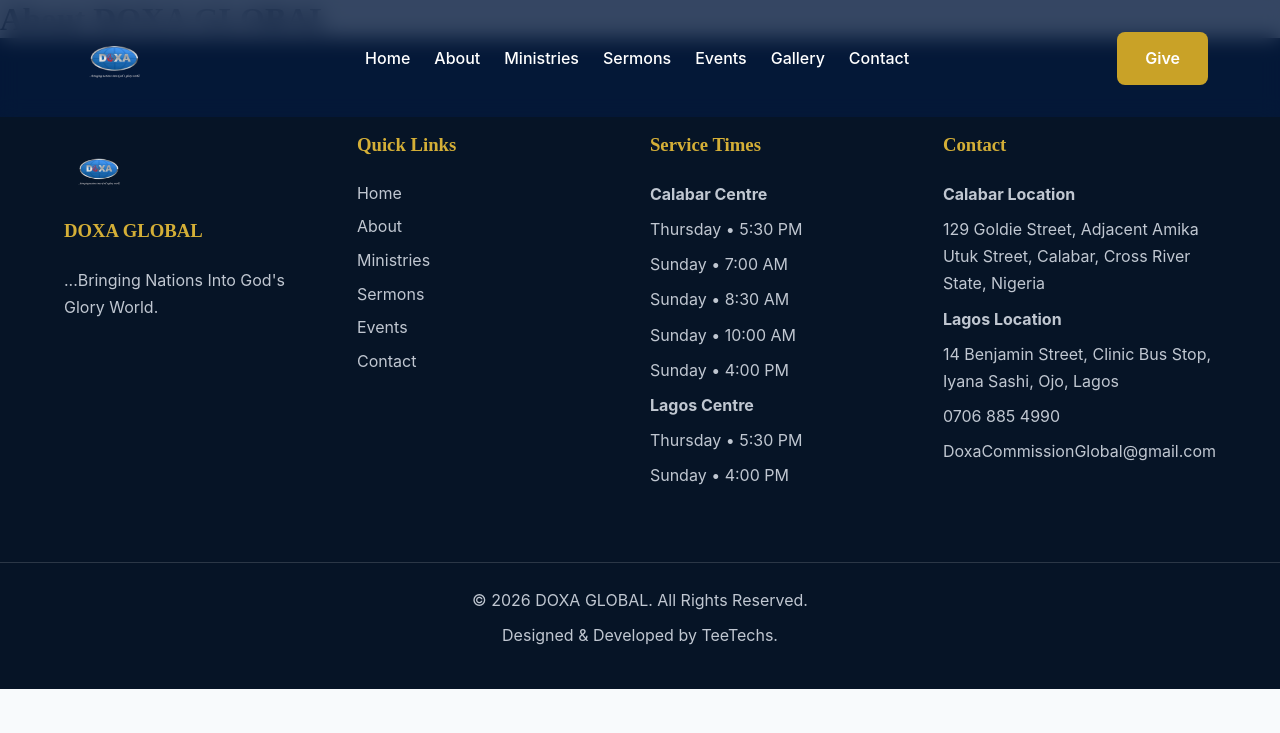
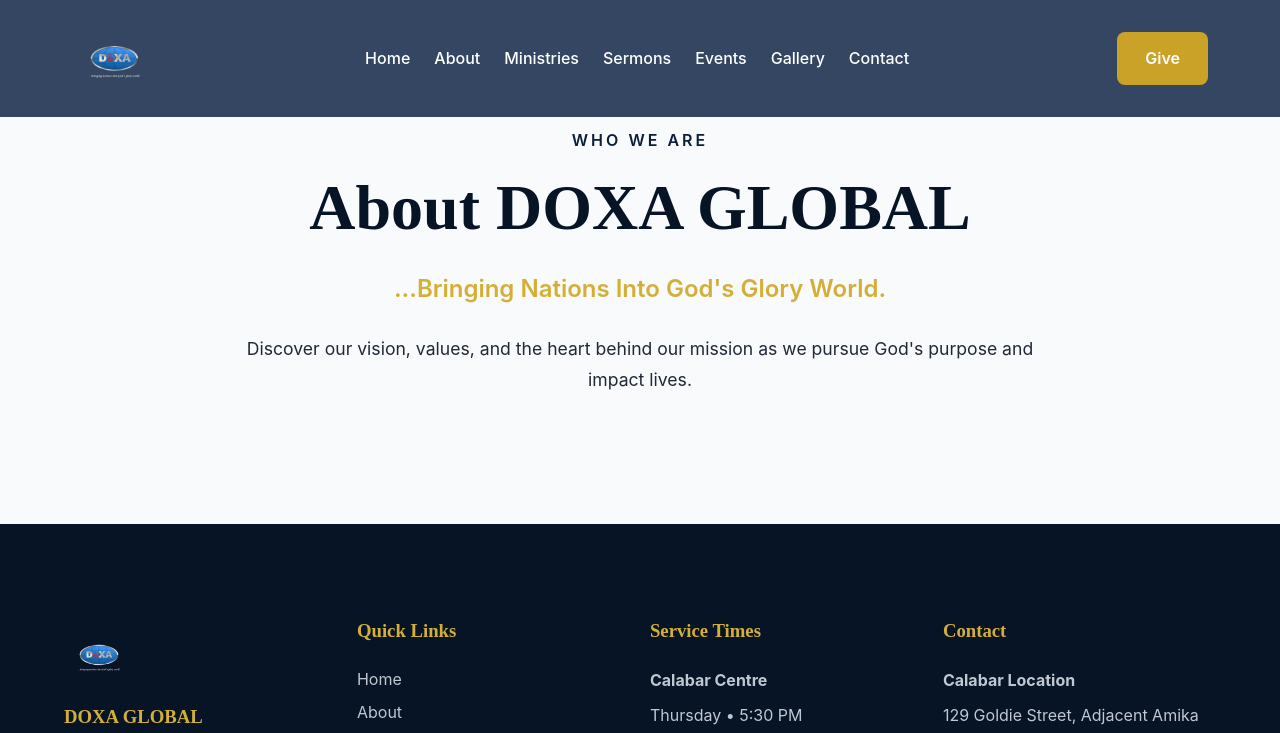
Before and after one commit to udungeriphymbarr/doxa-global-website, a React (Vite) app: page /about in a window 1280 px wide. Shown: the top 733 px of the page. Built offline with nearby package versions, Linux system fonts and the light colour scheme.

Commit message:
Add about page hero section

```diff
--- /dev/null
+++ b/src/components/about/AboutHero/AboutHero.css
@@ -0,0 +1,73 @@
+.about-hero{
+
+padding:8rem 2rem;
+
+background:var(--color-background);
+
+text-align:center;
+
+}
+
+
+
+.about-hero-container{
+
+max-width:800px;
+
+margin:auto;
+
+}
+
+
+
+.about-label{
+
+text-transform:uppercase;
+
+letter-spacing:3px;
+
+font-weight:600;
+
+color:var(--color-primary);
+
+margin-bottom:1rem;
+
+}
+
+
+
+.about-hero h1{
+
+font-size:clamp(2.5rem,5vw,4rem);
+
+color:var(--color-dark);
+
+margin-bottom:1.5rem;
+
+}
+
+
+
+.about-motto{
+
+font-size:1.5rem;
+
+font-weight:600;
+
+color:var(--color-gold);
+
+margin-bottom:1.5rem;
+
+}
+
+
+
+.about-description{
+
+font-size:1.1rem;
+
+line-height:1.8;
+
+color:var(--color-text);
+
+}
--- /dev/null
+++ b/src/components/about/AboutHero/AboutHero.jsx
@@ -0,0 +1,50 @@
+import "./AboutHero.css";
+
+
+function AboutHero(){
+
+return(
+
+<section className="about-hero">
+
+
+<div className="about-hero-container">
+
+
+<p className="about-label">
+Who We Are
+</p>
+
+
+<h1>
+About DOXA GLOBAL
+</h1>
+
+
+<p className="about-motto">
+
+...Bringing Nations Into God's Glory World.
+
+</p>
+
+
+<p className="about-description">
+
+Discover our vision, values, and the heart
+behind our mission as we pursue God's purpose
+and impact lives.
+
+</p>
+
+
+</div>
+
+
+</section>
+
+);
+
+}
+
+
+export default AboutHero;
--- /dev/null
+++ b/src/pages/About.css
@@ -0,0 +1,29 @@
+.about-hero{
+
+padding:8rem 2rem;
+
+text-align:center;
+
+background:#f5f5f5;
+
+}
+
+
+
+.about-hero h1{
+
+font-size:3rem;
+
+color:#111;
+
+}
+
+
+
+.about-hero p{
+
+font-size:1.2rem;
+
+color:#555;
+
+}
--- a/src/pages/About.jsx
+++ b/src/pages/About.jsx
@@ -1,14 +1,15 @@
+import AboutHero from "../components/about/AboutHero/AboutHero";
+
+
 function About(){
 
 return(
 
-<div>
+<main>
 
-<h1>
-About DOXA GLOBAL
-</h1>
+<AboutHero />
 
-</div>
+</main>
 
 );
 
```
